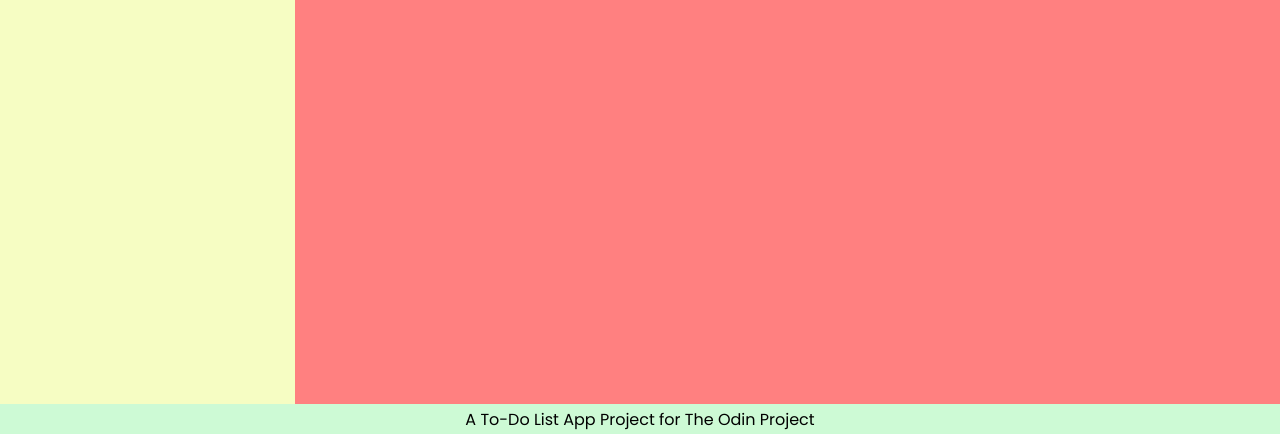
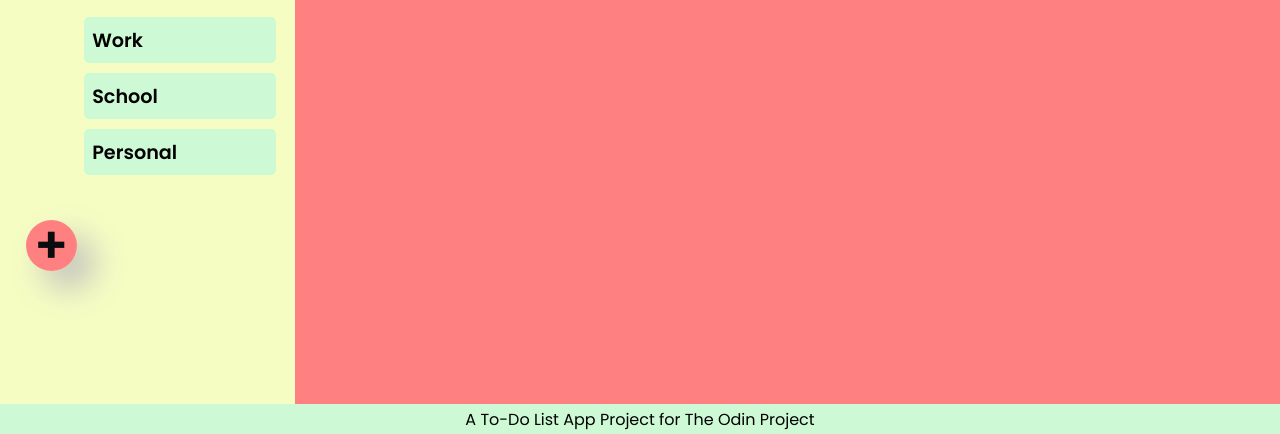
Before and after one commit to akym19/to-do-list, a website built with webpack: page index.html in a window 1280 px wide. Shown: the part 366-800 px from the top of the page. Built offline with nearby package versions, Linux system fonts and the light colour scheme; files whose address does not match are found by name.

Commit message:
create todo functions

```diff
--- a/index.html
+++ b/index.html
@@ -31,15 +31,14 @@
 					<img src="dist/images/projects.png" alt="Projects" />
 					<h1>Projects</h1>
 				</li>
+				<ul id="projects">
+					<li class="nav-projects-entry"><h2>Work</h2></li>
+					<li class="nav-projects-entry"><h2>School</h2></li>
+					<li class="nav-projects-entry"><h2>Personal</h2></li>
+				</ul>
 			</ul>
 
-			<ul id="projects">
-				<li class="nav-projects-entry"><h2>Work</h2></li>
-				<li class="nav-projects-entry"><h2>School</h2></li>
-				<li class="nav-projects-entry"><h2>Personal</h2></li>
-			</ul>
-
-			<div id="add-project">
+			<div id="new-button">
 				<button type="button">+</button>
 			</div>
 		</nav>
--- a/src/css/styles.css
+++ b/src/css/styles.css
@@ -110,7 +110,7 @@ nav #projects li:hover {
 
 nav #projects {
 	align-self: flex-start;
-	padding-left: 5vw;
+	margin-left: auto;
 	display: flex;
 	flex-direction: column;
 	gap: 10px;
@@ -132,11 +132,7 @@ nav li img {
 	max-width: 15%;
 }
 
-#add-project-btn {
-	font-size: 2vw;
-}
-
-#add-project {
+#new-button {
 	align-self: flex-start;
 	margin-top: 15%;
 	margin-left: 2vw;
@@ -144,7 +140,7 @@ nav li img {
 	border-radius: 50%;
 }
 
-#add-project button {
+#new-button button {
 	font-size: 4vw;
 	font-weight: 600;
 	height: 4vw;
@@ -158,7 +154,7 @@ nav li img {
 	background-color: var(--main);
 }
 
-#add-project button:hover {
+#new-button button:hover {
 	scale: 1.1;
 	transform: rotate(90deg);
 	transition: all 0.5s;
--- a/src/index.js
+++ b/src/index.js
@@ -1,7 +1,4 @@
 import { generateHomepage } from "./js/homepage";
 import "./css/styles.css";
-import projects from "./js/sampleDB.json";
 
 generateHomepage();
-
-console.log(projects);
--- a/src/js/functions.js
+++ b/src/js/functions.js
@@ -14,3 +14,32 @@ export const generateFooter = () => {
 	pageFooter.textContent = "A To-Do List App Project for The Odin Project";
 	return pageFooter;
 };
+
+export const newPTButton = () => {
+	const newPTButtonDiv = createElem("div", {
+		id: "new-button",
+	});
+	const newPTButton = createElem("button", {
+		type: "button",
+	});
+	newPTButton.textContent = "+";
+	newPTButtonDiv.appendChild(newPTButton);
+	return newPTButtonDiv;
+};
+
+export const generateProjects = (jsonProjects) => {
+	const projectsArray = jsonProjects.projects;
+	const projectsUL = createElem("ul", {
+		id: "projects",
+	});
+	projectsArray.forEach((project) => {
+		const projectList = createElem("li", {
+			class: "nav-projects-entry",
+		});
+		const projectListH2 = createElem("h2", {});
+		projectListH2.textContent = project.title;
+		projectList.appendChild(projectListH2);
+		projectsUL.appendChild(projectList);
+	});
+	return projectsUL;
+};
--- a/src/js/homepage.js
+++ b/src/js/homepage.js
@@ -1,5 +1,8 @@
-import { createElem } from "./functions";
+import { createElem, newButton } from "./functions";
 import { generateFooter } from "./functions";
+import { newPTButton } from "./functions";
+import projects from "./sampleDB.json";
+import { generateProjects } from "./functions";
 
 const sideNavContents = [
 	{
@@ -83,8 +86,22 @@ const homepage = () => {
 		mainProj.appendChild(li);
 	});
 
+	const projectsHTML = generateProjects(projects);
+
+	mainProj.appendChild(projectsHTML);
 	sideNav.appendChild(mainProj);
+
+	const newPTBtn = newPTButton();
+	sideNav.appendChild(newPTBtn);
 	body.appendChild(sideNav);
+
+	const main = createElem("main", {});
+	const todoContainer = createElem("div", {
+		id: "todo-container",
+	});
+
+	main.appendChild(todoContainer);
+	body.appendChild(main);
 
 	const pageFooter = generateFooter();
 	body.appendChild(pageFooter);
```
Also changed, not shown: dist/main.js.
